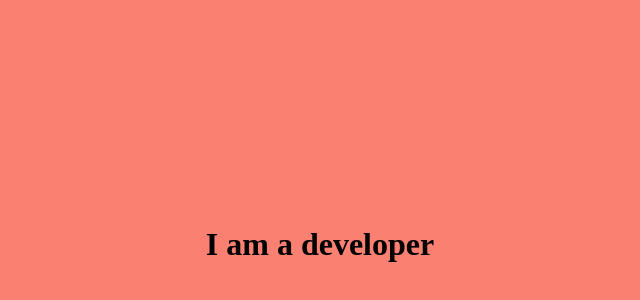
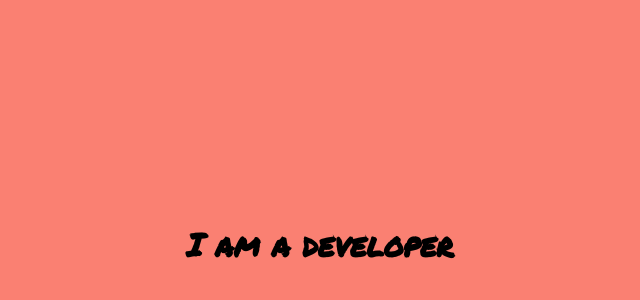
Before and after one commit to lugard1/auto-text-effect-animation, a plain HTML site: page index.html in a window 1280 px wide. Shown: the part 156-456 px from the top of the page, without its empty margins (320-960 px from the left). Drawn offline with Linux system fonts and the light colour scheme.

Commit message:
Add google font

```diff
--- a/style.css
+++ b/style.css
@@ -1,3 +1,5 @@
+@import url('https://fonts.googleapis.com/css2?family=Permanent+Marker&display=swap');
+
 body {
   margin: 0;
   display: flex;
@@ -5,4 +7,5 @@ body {
   height: 100vh;
   align-items: center;
   background-color: salmon;
+  font-family: "Permanent Marker", cursive;
 }
```
